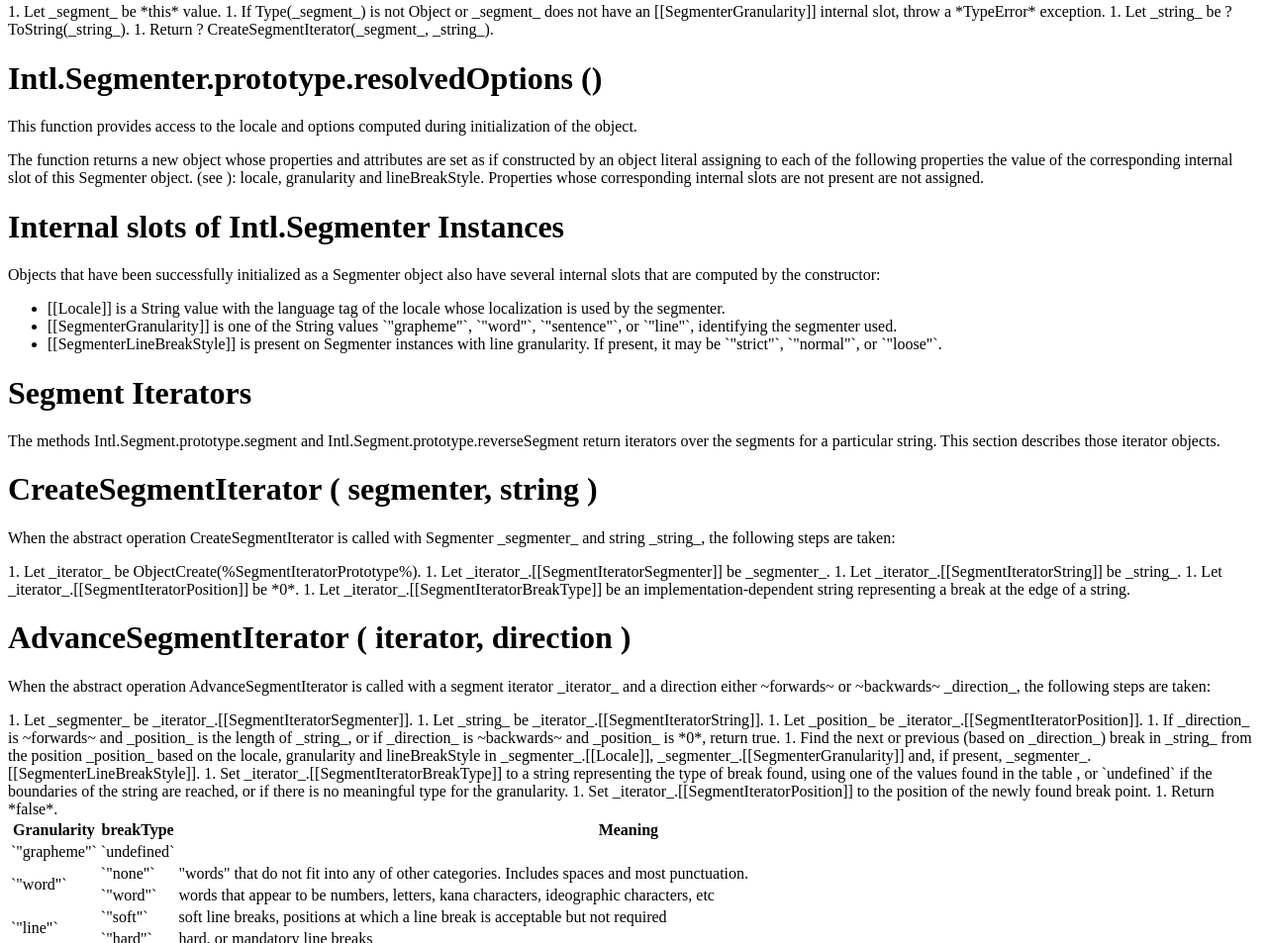
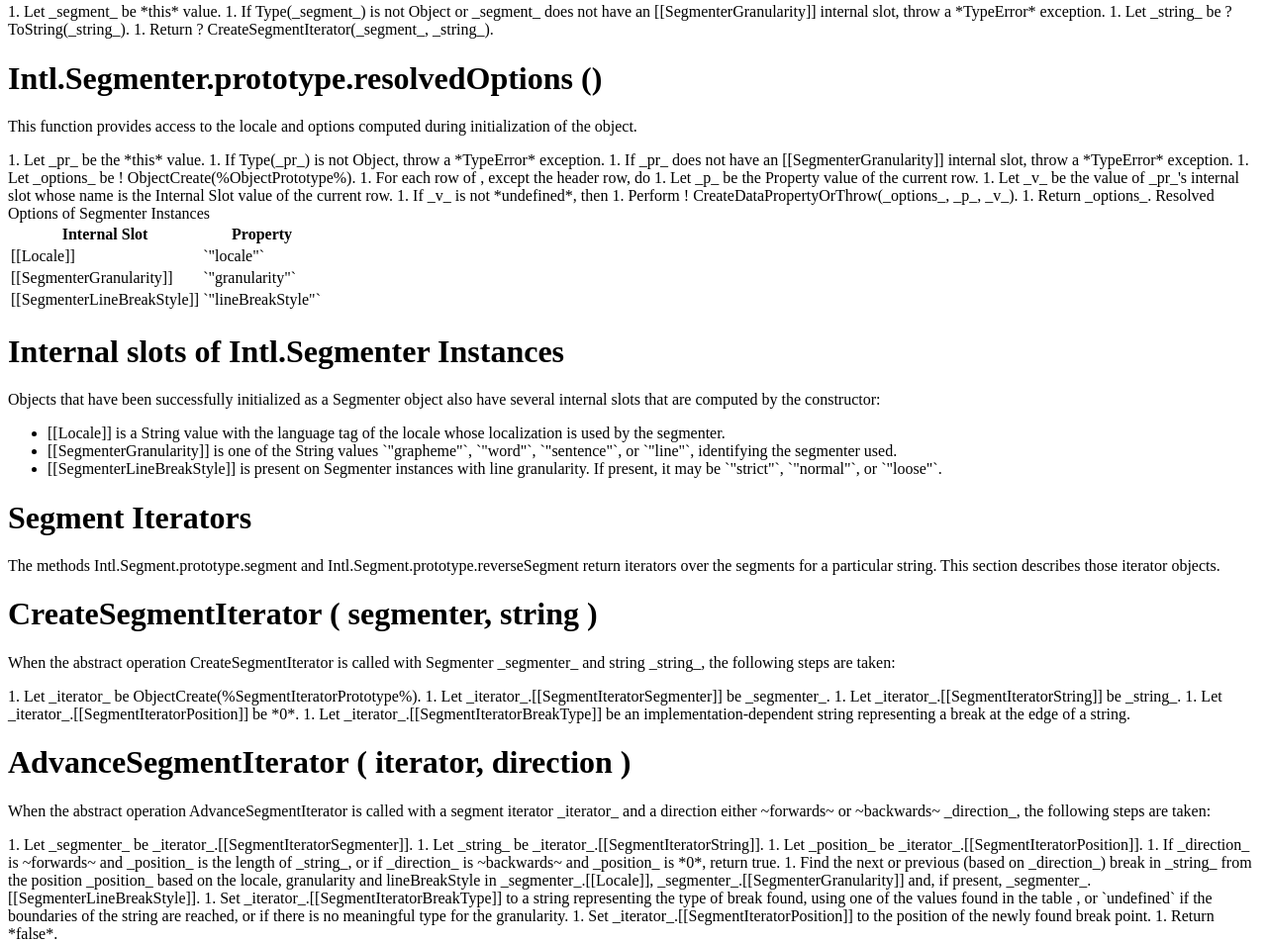
Before and after one commit to tc39/proposal-intl-segmenter, a website: page spec.html in a window 1280 px wide. Shown: the part 1385-2338 px from the top of the page at 99% size. Drawn offline with Linux system fonts and the light colour scheme.

Commit message:
Editorial: Use modern style for resolvedOptions

```diff
--- a/spec.html
+++ b/spec.html
@@ -162,9 +162,43 @@ emu-issue:before {
       <p>
         This function provides access to the locale and options computed during initialization of the object.
       </p>
-      <p>
-        The function returns a new object whose properties and attributes are set as if constructed by an object literal assigning to each of the following properties the value of the corresponding internal slot of this Segmenter object. (see <emu-xref href="#sec-segmenter-internal-slots"></emu-xref>): locale, granularity and lineBreakStyle. Properties whose corresponding internal slots are not present are not assigned.
-      </p>
+
+      <emu-alg>
+        1. Let _pr_ be the *this* value.
+        1. If Type(_pr_) is not Object, throw a *TypeError* exception.
+        1. If _pr_ does not have an [[SegmenterGranularity]] internal slot, throw a *TypeError* exception.
+        1. Let _options_ be ! ObjectCreate(%ObjectPrototype%).
+        1. For each row of <emu-xref href="#table-segmenter-resolvedoptions-properties"></emu-xref>, except the header row, do
+          1. Let _p_ be the Property value of the current row.
+          1. Let _v_ be the value of _pr_'s internal slot whose name is the Internal Slot value of the current row.
+          1. If _v_ is not *undefined*, then
+            1. Perform ! CreateDataPropertyOrThrow(_options_, _p_, _v_).
+        1. Return _options_.
+      </emu-alg>
+
+      <emu-table id="table-segmenter-resolvedoptions-properties">
+        <emu-caption>Resolved Options of Segmenter Instances</emu-caption>
+        <table class="real-table">
+          <thead>
+            <tr>
+              <th>Internal Slot</th>
+              <th>Property</th>
+            </tr>
+          </thead>
+          <tr>
+            <td>[[Locale]]</td>
+            <td>`"locale"`</td>
+          </tr>
+          <tr>
+            <td>[[SegmenterGranularity]]</td>
+            <td>`"granularity"`</td>
+          </tr>
+          <tr>
+            <td>[[SegmenterLineBreakStyle]]</td>
+            <td>`"lineBreakStyle"`</td>
+          </tr>
+        </table>
+      </emu-table>
     </emu-clause>
   </emu-clause>
 
```
